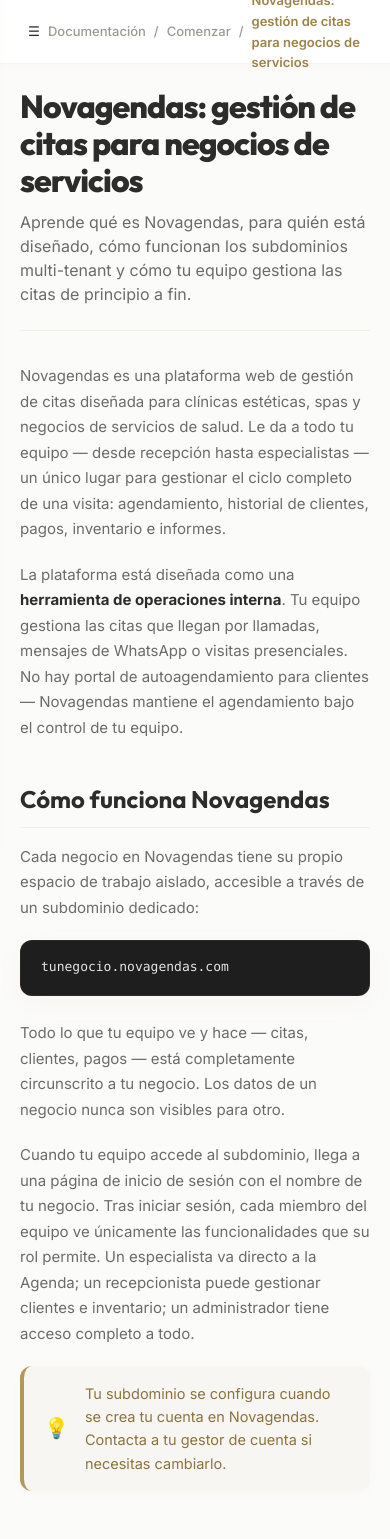
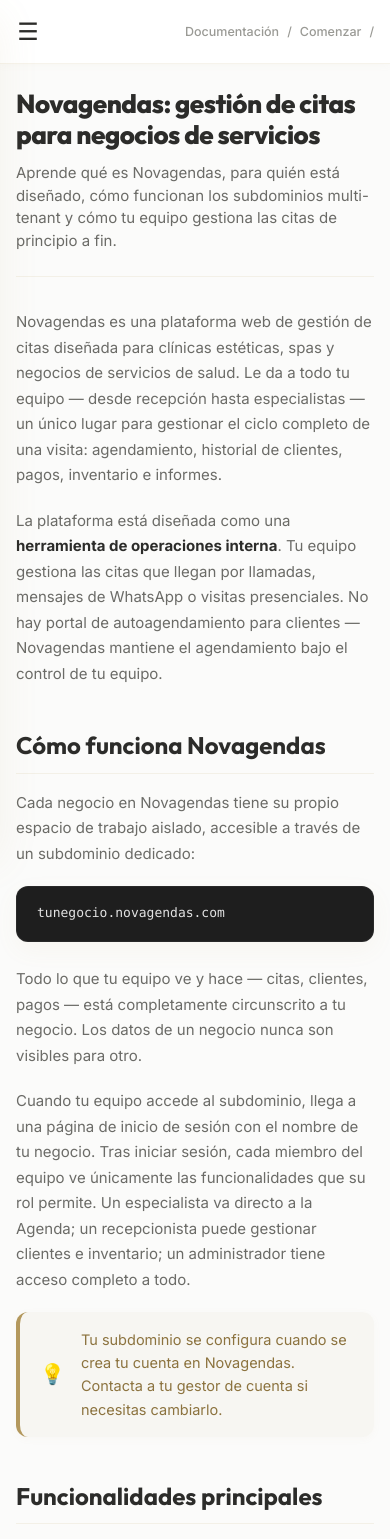
Before and after one commit to JUAN-SEBASTIAN-FC/manual-novagendas, a Next.js app: page / in a window 390 px wide. Shown: the top 1539 px of the page. Built offline with nearby package versions, Linux system fonts and the light colour scheme.

Commit message:
feat: add manual.css with base styles, layout structure, and premium gold-themed design system

```diff
--- a/app/manual.css
+++ b/app/manual.css
@@ -957,6 +957,39 @@
   }
 }
 
+/* Scrollbars personalizadas premium */
+.table-wrapper::-webkit-scrollbar,
+.tabs-header-bar::-webkit-scrollbar,
+pre::-webkit-scrollbar {
+  height: 6px;
+  width: 6px;
+}
+
+.table-wrapper::-webkit-scrollbar-track,
+.tabs-header-bar::-webkit-scrollbar-track,
+pre::-webkit-scrollbar-track {
+  background: transparent;
+}
+
+.table-wrapper::-webkit-scrollbar-thumb,
+.tabs-header-bar::-webkit-scrollbar-thumb,
+pre::-webkit-scrollbar-thumb {
+  background-color: var(--primary-border);
+  border-radius: 10px;
+  transition: background-color var(--transition-fast);
+}
+
+.table-wrapper::-webkit-scrollbar-thumb:hover,
+.tabs-header-bar::-webkit-scrollbar-thumb:hover,
+pre::-webkit-scrollbar-thumb:hover {
+  background-color: var(--primary);
+}
+
+/* Transiciones de renderizado de elementos interactivos */
+.card-item, .accordion-panel, .tab-btn {
+  will-change: transform, opacity;
+}
+
 /* Hamburger overlay for mobile */
 .sidebar-overlay {
   display: none;
@@ -965,23 +998,63 @@
   left: 0;
   right: 0;
   bottom: 0;
-  background-color: rgba(44, 44, 42, 0.4);
+  background-color: rgba(44, 44, 42, 0.3);
   backdrop-filter: blur(4px);
   z-index: 95;
+  opacity: 0;
+  transition: opacity var(--transition-normal);
 }
 
-/* Responsive styles */
+.sidebar-overlay.mobile-open {
+  display: block;
+  opacity: 1;
+}
+
+/* ==========================================================================
+   DISEÑO RESPONSIVO POR BREAKPOINTS (SM, MD, LG, XL, 2XL + ULTRA-WIDE)
+   ========================================================================== */
+
+/* 1. Breakpoint 2XL / Ultra-Wide (Monitores 2K, 4K y pantallas grandes > 1690px)
+   Alinea simétrica y milimétricamente el header pegajoso con el contenedor de 1400px */
+@media (min-width: 1690px) {
+  .top-header {
+    padding-left: calc((100vw - 290px - 1400px) / 2 + 60px);
+    padding-right: calc((100vw - 290px - 1400px) / 2 + 220px + 48px);
+  }
+}
+
+/* 2. Pantallas medianas/grandes (LG / XL) */
+@media (max-width: 1280px) {
+  .content-wrapper {
+    gap: 24px;
+    padding: 32px calc(200px + 24px) 32px 40px;
+  }
+  .toc-sidebar {
+    width: 200px;
+    right: 16px;
+  }
+}
+
+@media (max-width: 1150px) {
+  .toc-sidebar {
+    display: none;
+  }
+  .content-wrapper {
+    padding-right: 40px;
+  }
+}
+
+/* 3. Breakpoint MD (Smartphones horizontales y Tablets < 960px / 768px) */
 @media (max-width: 960px) {
   .sidebar {
-    transform: translateX(-100%);
+    transform: translate3d(-100%, 0, 0); /* Aceleración por hardware */
+    width: 290px;
+    max-width: 85vw;
+    box-shadow: var(--shadow-lg);
   }
 
   .sidebar.mobile-open {
-    transform: translateX(0);
-  }
-
-  .sidebar-overlay.mobile-open {
-    display: block;
+    transform: translate3d(0, 0, 0);
   }
 
   .main-layout {
@@ -989,19 +1062,32 @@
   }
 
   .top-header {
-    padding: 0 20px;
+    padding: 0 24px;
   }
 
   .mobile-menu-trigger {
-    display: block;
+    display: flex;
+    align-items: center;
+    justify-content: center;
+    width: 44px;
+    height: 44px;
+    font-size: 24px;
+    line-height: 1;
+    margin-left: -10px;
+    transition: color var(--transition-fast);
+  }
+
+  .mobile-menu-trigger:hover {
+    color: var(--primary);
   }
 
   .content-wrapper {
-    padding: 24px 20px;
+    padding: 32px 24px;
   }
 
   .doc-title {
-    font-size: 32px;
+    font-size: 30px;
+    letter-spacing: -0.5px;
   }
 
   .doc-description {
@@ -1010,8 +1096,135 @@
   }
 }
 
-@media (max-width: 580px) {
+/* Adaptación de Breadcrumbs en MD/SM para evitar desbordes */
+@media (max-width: 768px) {
+  .breadcrumbs {
+    font-size: 12.5px;
+    max-width: calc(100% - 60px);
+    overflow: hidden;
+    text-overflow: ellipsis;
+    display: flex;
+    white-space: nowrap;
+  }
+
+  /* Ocultamos la miga del título activo kiliométrico en móviles */
+  .breadcrumbs .breadcrumb-active,
+  .breadcrumbs .breadcrumb-separator:last-of-type {
+    display: none;
+  }
+}
+
+/* 4. Breakpoint SM (Smartphones estándar y pequeños < 640px) */
+@media (max-width: 640px) {
+  .top-header {
+    padding: 0 16px;
+  }
+
+  .content-wrapper {
+    padding: 24px 16px;
+  }
+
+  .doc-title {
+    font-size: 26px;
+    line-height: 1.2;
+  }
+
+  .doc-description {
+    font-size: 15px;
+  }
+
+  /* Grillas de Cards fluyen de a una columna de forma nativa */
+  .card-group,
+  .card-group.cols-3 {
+    grid-template-columns: 1fr;
+    gap: 16px;
+    margin: 20px 0;
+  }
+
+  /* Círculo de pasos adaptativo y más compacto */
+  .step-item {
+    gap: 14px;
+    margin-bottom: 28px;
+  }
+
+  .step-number-circle {
+    width: 30px;
+    height: 30px;
+    font-size: 13px;
+    border-width: 1.5px;
+  }
+
+  .steps-line {
+    left: 23px; /* Re-centrado preciso para círculos de 30px */
+    top: 6px;
+    bottom: 6px;
+  }
+
+  .step-title {
+    font-size: 16px;
+  }
+
+  /* Pestañas (Tabs) móviles compactas */
+  .tab-btn {
+    padding: 12px 16px;
+    font-size: 13px;
+  }
+
+  .tab-panel-content {
+    padding: 16px;
+  }
+
+  /* Botones de navegación inferior apilados */
   .page-nav-footer {
     flex-direction: column;
+    gap: 12px;
+    margin-top: 40px;
+    padding-top: 20px;
+  }
+
+  .page-nav-btn {
+    padding: 12px 16px;
+    width: 100%;
+  }
+
+  .page-nav-btn.next {
+    align-items: flex-start; /* alinear al inicio al estar apilados */
+  }
+
+  /* Evitar saltos de línea antiestéticos en headers y celdas clave */
+  th, td {
+    padding: 10px 12px;
+    font-size: 13px;
+  }
+
+  /* Forzar que ciertas columnas de la tabla se mantengan estables */
+  table th:first-child,
+  table td:first-child {
+    font-weight: 600;
   }
 }
+
+/* 5. Smartphones ultra-pequeños y pantallas de 320px */
+@media (max-width: 360px) {
+  .doc-title {
+    font-size: 22px;
+  }
+
+  .brand-name {
+    font-size: 18px;
+  }
+
+  .breadcrumbs {
+    font-size: 11.5px;
+  }
+
+  /* Reducir aún más paddings para aprovechar cada píxel */
+  .alert-box {
+    padding: 12px 14px;
+    gap: 10px;
+  }
+
+  .alert-content {
+    font-size: 13px;
+  }
+}
```
